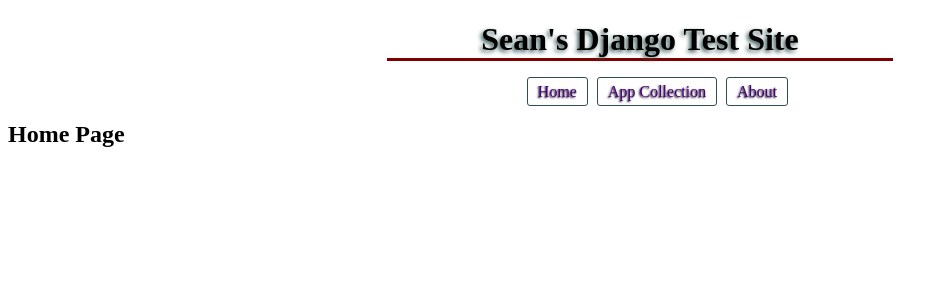
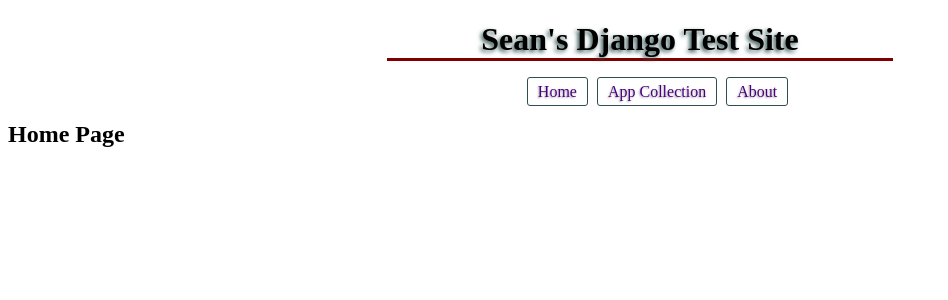
Before and after one commit to seanmclaren/WebAppOne, a Django app: page / in a window 1280 px wide. Shown: the top 300 px of the page, without its empty margins (0-948 px from the left). Run offline with Django 3.2, Linux system fonts and the light colour scheme.

Commit message:
CSS changes

```diff
--- a/SubAppOne/static/CSS/base.css
+++ b/SubAppOne/static/CSS/base.css
@@ -22,9 +22,9 @@
 .menu_item>a {
     text-decoration: none;
     color: indigo;
-    text-shadow: -1px 1px 2px black;
+    text-shadow: -1px 1px 2px darkgrey;
 }
 
 .menu_item>a:hover {
-    text-shadow: -1px 1px 2px darkgrey;
+    text-shadow: -1px 1px 2px black;
 }
```
